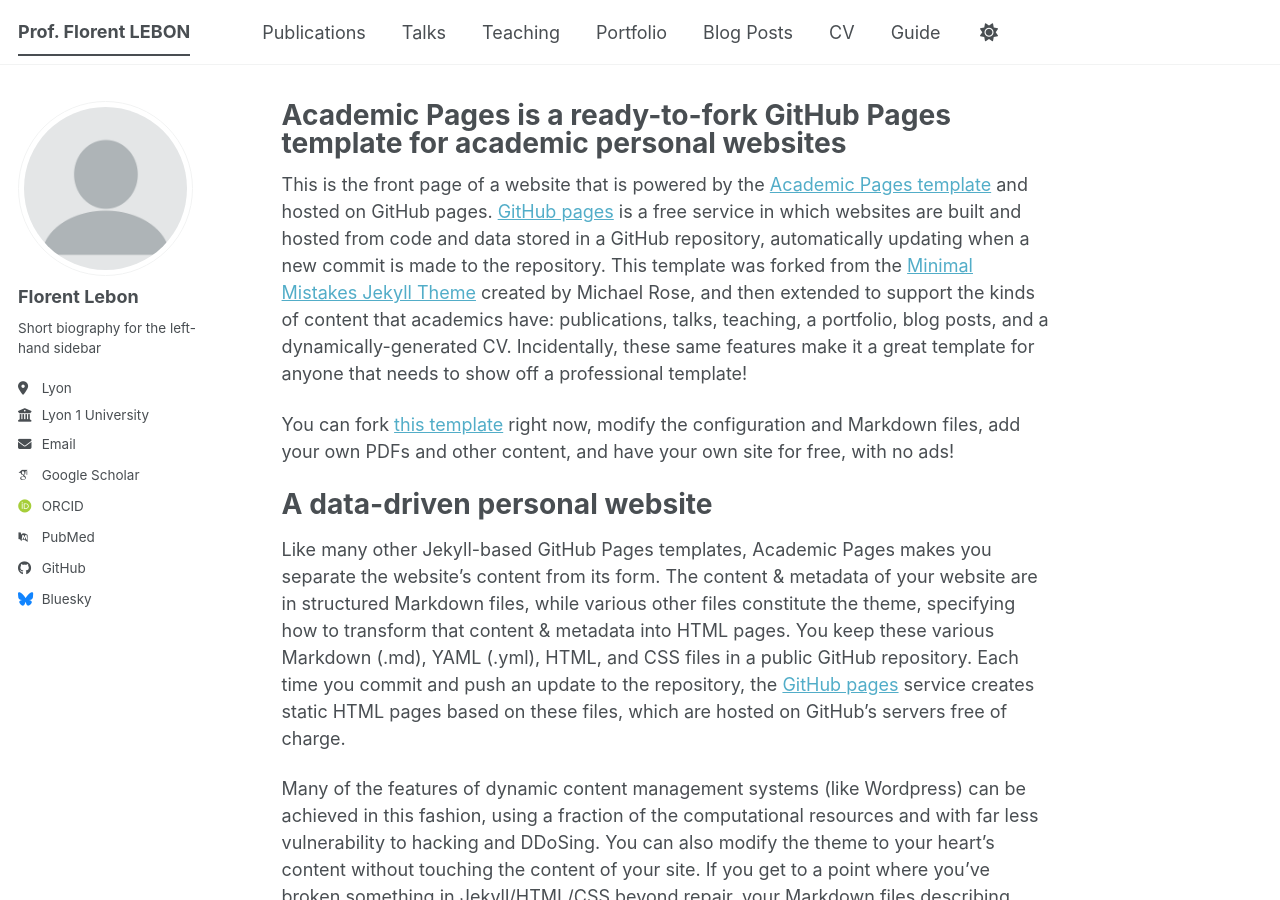
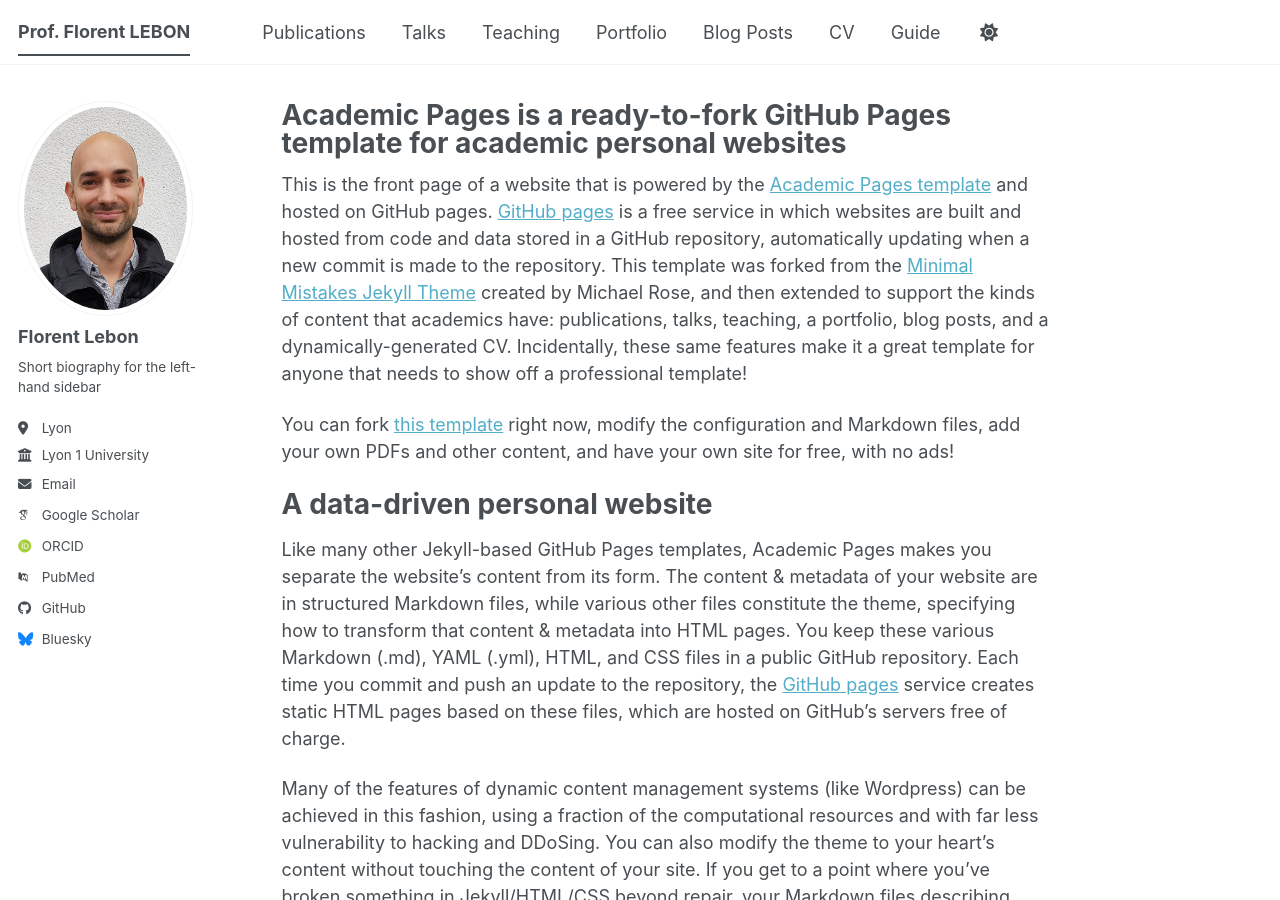
Before and after one commit to FloLebon/FloLebon.github.io, a Jekyll site: the page built from _pages/about.md, in a window 1280 px wide and 900 px high. Built offline with Jekyll 4.4.1, drawn with Linux system fonts in a browser that asks for light colours; some web fonts are replaced; a script bundle is joined from its source files by our own code; library files that are not in the unit come from our copies.

Commit message:
Update _config.yml

```diff
--- a/_config.yml
+++ b/_config.yml
@@ -23,7 +23,7 @@
 #               Additional customization can be done by editing /_includes/author-profile.html
 author:
   # Biographic information
-  avatar           : "profile.png"
+  avatar           : "Photo_Tete.jpg"
   name             : "Florent Lebon"
   pronouns         : # example: "she/her"
   bio              : "Short biography for the left-hand sidebar"
```
